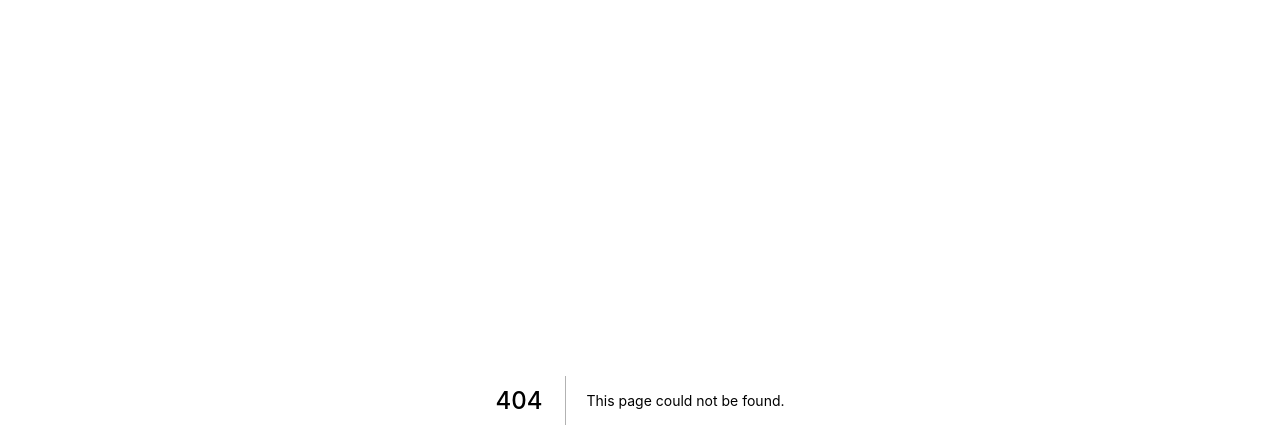
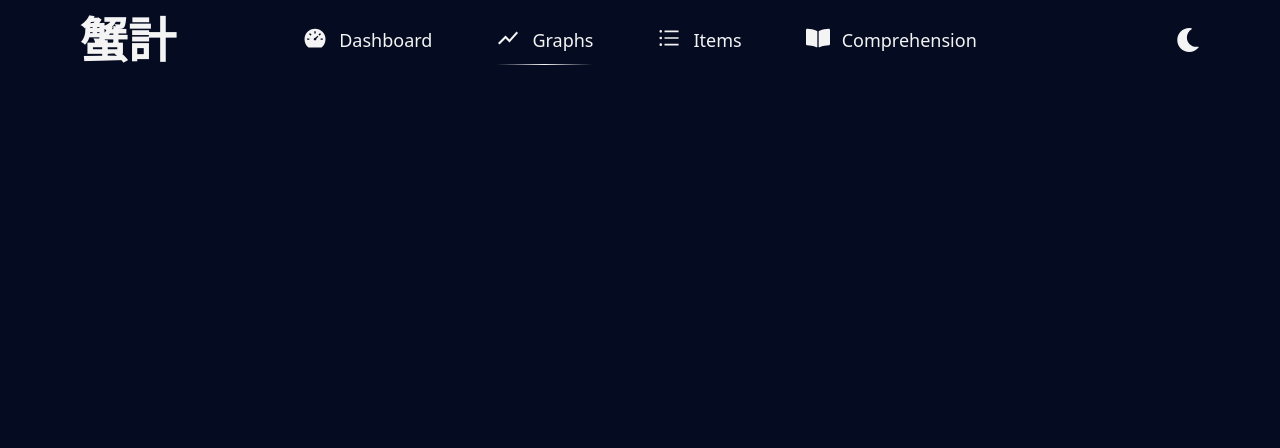
Before and after one commit to nanyaDev/statkani, a Next.js app: page /graphs in a window 1280 px wide. Before the commit this address had no page. Shown: the top 448 px of the page. Built offline with nearby package versions, Linux system fonts and the light colour scheme.

Commit message:
Implement navbar

```diff
--- /dev/null
+++ b/components/Navbar.js
@@ -0,0 +1,47 @@
+import Link from 'next/link';
+import { useRouter } from 'next/router';
+import { AiFillDashboard, AiOutlineBars } from 'react-icons/ai';
+import { MdShowChart } from 'react-icons/md';
+import { FaBookOpen, FaMoon } from 'react-icons/fa';
+
+const Navbar = () => {
+  return (
+    <div className="flex justify-center items-center text-gray-1 h-20 px-20">
+      <span className="text-5xl font-bold mr-auto w-32">蟹計</span>
+      <NavLink to="dashboard" Icon={AiFillDashboard} />
+      <NavLink to="graphs" Icon={MdShowChart} />
+      <NavLink to="items" Icon={AiOutlineBars} />
+      <NavLink to="comprehension" Icon={FaBookOpen} />
+      <span className="ml-auto flex justify-end w-32">
+        <FaMoon size={24} />
+      </span>
+    </div>
+  );
+};
+
+const NavLink = ({ to, Icon }) => {
+  const router = useRouter();
+  const active = router.pathname.includes(to);
+
+  return (
+    <Link href={`/${to}`}>
+      <a className="flex justify-center items-center text-lg mx-8">
+        <div className="flex flex-col items-center">
+          <div className="flex my-2.5">
+            <Icon size={24} />
+            <span className="ml-3">
+              {to.charAt(0).toUpperCase() + to.slice(1)}
+            </span>
+          </div>
+          <div
+            className={`h-px w-full bg-gradient-to-r from-bg via-gray-1 to-bg ${
+              !active && 'hidden'
+            }`}
+          ></div>
+        </div>
+      </a>
+    </Link>
+  );
+};
+
+export default Navbar;
--- a/package.json
+++ b/package.json
@@ -18,7 +18,8 @@
     "next": "11.1.2",
     "prettier": "^2.4.1",
     "react": "17.0.2",
-    "react-dom": "17.0.2"
+    "react-dom": "17.0.2",
+    "react-icons": "^4.2.0"
   },
   "devDependencies": {
     "autoprefixer": "^10.3.5",
--- /dev/null
+++ b/pages/comprehension.js
@@ -0,0 +1,11 @@
+import Navbar from '@/components/Navbar';
+
+const Comprehension = () => {
+  return (
+    <div className="flex-grow flex flex-col bg-bg">
+      <Navbar />
+    </div>
+  );
+};
+
+export default Comprehension;
--- /dev/null
+++ b/pages/dashboard.js
@@ -0,0 +1,11 @@
+import Navbar from '@/components/Navbar';
+
+const Dashboard = () => {
+  return (
+    <div className="flex-grow flex flex-col bg-bg">
+      <Navbar />
+    </div>
+  );
+};
+
+export default Dashboard;
--- /dev/null
+++ b/pages/graphs.js
@@ -0,0 +1,11 @@
+import Navbar from '@/components/Navbar';
+
+const Graphs = () => {
+  return (
+    <div className="flex-grow flex flex-col bg-bg">
+      <Navbar />
+    </div>
+  );
+};
+
+export default Graphs;
--- /dev/null
+++ b/pages/items.js
@@ -0,0 +1,11 @@
+import Navbar from '@/components/Navbar';
+
+const Items = () => {
+  return (
+    <div className="flex-grow flex flex-col bg-bg">
+      <Navbar />
+    </div>
+  );
+};
+
+export default Items;
--- a/styles/globals.css
+++ b/styles/globals.css
@@ -7,6 +7,12 @@
     scroll-behavior: smooth;
   }
 
+  body {
+    -webkit-font-smoothing: antialiased;
+    -moz-osx-font-smoothing: grayscale;
+    text-rendering: optimizeLegibility;
+  }
+
   #__next {
     display: flex;
     flex-direction: column;
```
Also changed, not shown: 1 other file (tests, documents, lock files or other folders).
